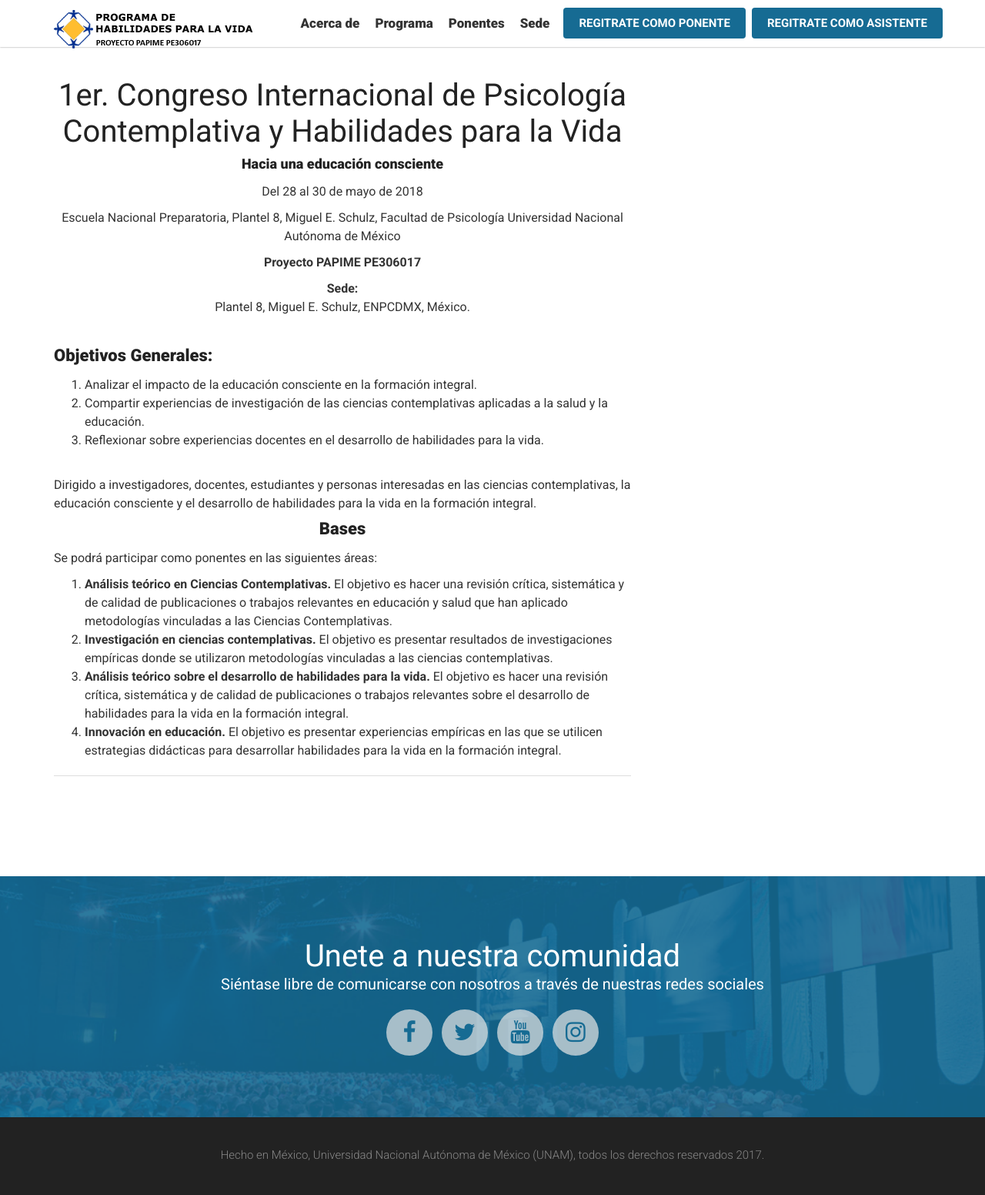
After one commit to adriansolanorobles/congreso, a Django app: page /acerca_de/ in a window 1280 px wide. The commit adds this page. Shown: the whole page at 77% size. Run offline with Django 3.2, Linux system fonts and the light colour scheme; some libraries are stand-ins or nearby versions.

```diff
--- a/landing/urls.py
+++ b/landing/urls.py
@@ -1,9 +1,10 @@
 from django.conf.urls import url, include
 
-from .views import index, asistentes_new#, ponentes_new
+from .views import index, acerca_de, asistentes_new#, ponentes_new
 
 urlpatterns = [
 	url(r'^$', index, name='index'),
+	url(r'^acerca_de/$', acerca_de, name='acerca_de'),
 	url(r'^asistentes_new/$', asistentes_new,name="asistentes_new"),
 #	url(r'^ponentes_new/$', ponentes_new,name="ponentes_new"),
 
--- a/landing/views.py
+++ b/landing/views.py
@@ -4,6 +4,8 @@ from .forms import AsistenteForm
 def index(request):
 	return render(request, 'landing/index.html')
 
+def acerca_de(request):
+	return render(request, 'landing/acerca_de.html')
 """
 def ponentes_new(request):
 	form = PonenteForm(request.POST or None)
--- a/templates/base.html
+++ b/templates/base.html
@@ -94,8 +94,12 @@
 
 							<!-- LOGO IMAGE -->
 							<!-- Recommended sizes 150x34px; -->
-							<a class="navbar-brand logo-white" href="#intro-3"><img src="{%static 'images/banner_ph_white.png' %}" alt="logo"></a>
-							<a class="navbar-brand logo-black" href="#intro-3"><img src="{%static 'images/banner_ph.png'%}" alt="logo"></a>
+							<a class="navbar-brand logo-white" href="#intro-3"><img src="{%static 'images/banner_ph_white.png' %}" alt="logo">
+
+							</a>
+							<a class="navbar-brand logo-black" href="#intro-3"><img src="{%static 'images/banner_ph.png'%}" alt="logo">
+
+							</a>
 
 						</div>	<!-- End Navigation Bar -->
 
@@ -104,14 +108,14 @@
 						<nav id="navigation-menu" class="collapse navbar-collapse">
 							<ul class="nav navbar-nav navbar-right">
 
-								<li><a href="#about">Acerca de</a></li>
+								<li><a href="{% url 'landing:acerca_de'%}">Acerca de</a></li>
 								<li><a href="#schedule">Programa</a></li>
 								<li><a href="#speakers">Ponentes</a></li>
 
 
 								<li><a href="#contacts">Sede</a></li>
 								<li><a class="register-btn" href="">Regitrate como ponente</a></li>
-								<li><a class="register-btn" href="">Regitrate como asistente</a></li>
+								<li><a class="register-btn" href="{% url 'landing:asistentes_new'%}">Regitrate como asistente</a></li>
 
 							</ul>
 						</nav>  <!-- End Navigation Menu -->
--- /dev/null
+++ b/templates/landing/acerca_de.html
@@ -0,0 +1,132 @@
+
+{% extends 'base.html' %}
+{% load staticfiles %}
+
+{%block content%}
+
+<section id="about" class="wide-50 about-section division">
+				<div class="container">
+
+
+					<!-- ABOUT TTITLE -->
+					<div class="row m-bottom-30">
+						<div class="col-md-8 about-title">
+
+							<!-- Title -->
+
+
+							<h3 class="h3-thin text-center">
+								1er. Congreso Internacional de Psicología Contemplativa y Habilidades para la Vida
+
+							</h3>
+							<h4 class="h4-thin text-center">Hacia una educación consciente</h4>
+
+							<p class="text-center">
+
+								Del 28 al 30 de mayo de 2018
+							</p>
+							<p class="text-center">
+							Escuela Nacional Preparatoria, Plantel 8, Miguel E. Schulz, Facultad de Psicología Universidad Nacional Autónoma de México
+							</p>
+							<p class="text-center">
+							<b>Proyecto PAPIME PE306017</b>
+
+							</p>
+							<p class="text-center">
+
+								<b>Sede:</b>
+								<br>Plantel 8, Miguel E. Schulz, ENPCDMX, México.
+
+							</p>
+
+						</div>
+					</div>
+
+
+					<div class="row">
+
+
+						<!-- ABOUT TEXT -->
+						<div class="col-md-12 col-lg-8 about-txt m-bottom-50">
+
+
+							<!-- TEXT BLOCK #1 -->
+							<div class="about-txt-block p-bottom-10 m-bottom-30 b-bottom">
+
+								<!-- Title -->
+								<h4 class="h4-lg">Objetivos Generales:</h4>
+
+
+
+								<ol>
+									<li>
+										Analizar el impacto de la educación consciente en la formación integral.
+									</li>
+									<li>
+										Compartir experiencias de investigación de las ciencias contemplativas aplicadas a la salud y la educación.
+									</li>
+									<li>
+										Reflexionar sobre experiencias docentes en el desarrollo de habilidades para la vida.
+									</li>
+
+								</ol>
+								<br>
+								<p>
+									Dirigido a investigadores, docentes, estudiantes y personas interesadas en las ciencias contemplativas, la educación consciente y el desarrollo de habilidades para la vida en la formación integral.
+								</p>
+
+								<h4 class="h4-lg text-center">Bases</h4>
+
+								<p>
+									Se podrá participar como ponentes en las siguientes áreas:
+								</p>
+
+								<ol>
+									<li>
+										<b>Análisis teórico en Ciencias Contemplativas.</b> El objetivo es hacer una revisión crítica, sistemática y de calidad de publicaciones o trabajos relevantes en educación y salud que han aplicado metodologías vinculadas a las Ciencias Contemplativas.
+									</li>
+									<li>
+										<b>Investigación en ciencias contemplativas.</b> El objetivo es presentar resultados de investigaciones empíricas donde se utilizaron metodologías vinculadas a las ciencias contemplativas.
+									</li>
+									<li>
+										<b>Análisis teórico sobre el desarrollo de habilidades para la vida.</b> El objetivo es hacer una revisión crítica, sistemática y de calidad de publicaciones o trabajos relevantes sobre el desarrollo de habilidades para la vida en la formación integral.
+
+									</li>
+									<li>
+										<b>Innovación en educación.</b> El objetivo es presentar experiencias empíricas en las que se utilicen estrategias didácticas para desarrollar habilidades para la vida en la formación integral.
+									</li>
+
+								</ol>
+
+
+
+							</div>
+
+
+
+
+
+						</div>
+
+
+
+
+					</div> 	   <!-- End row -->
+				</div>	   <!-- End container -->
+			</section>	<!-- END ABOUT -->
+
+{%endblock%}
+{%block extrajs%}
+<script type="text/javascript">
+
+	$(document).ready(function() {
+
+	$(".header .navbar.navbar-fixed-top").addClass("scroll");
+
+	});
+
+</script>
+
+
+
+{%endblock%}
```
Also changed, not shown: templates/landing/asistentes_new.html (+35 -7 lines).
